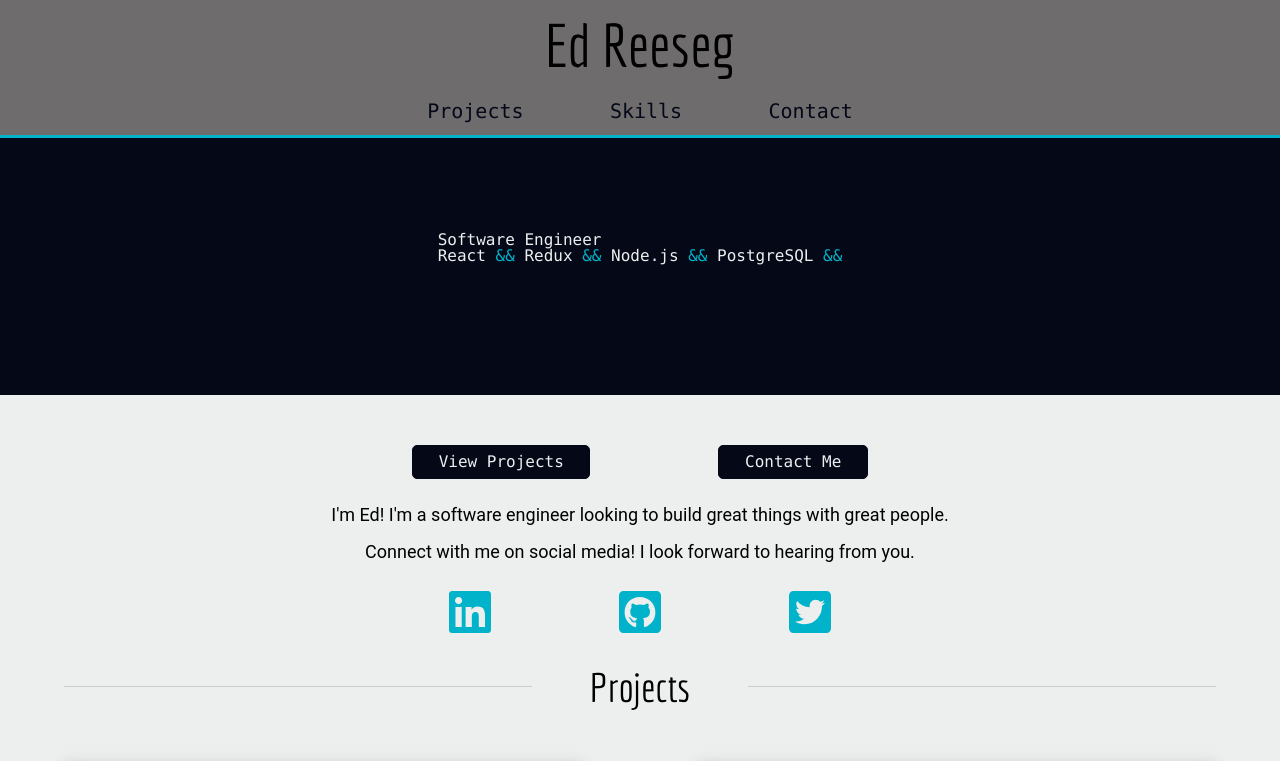
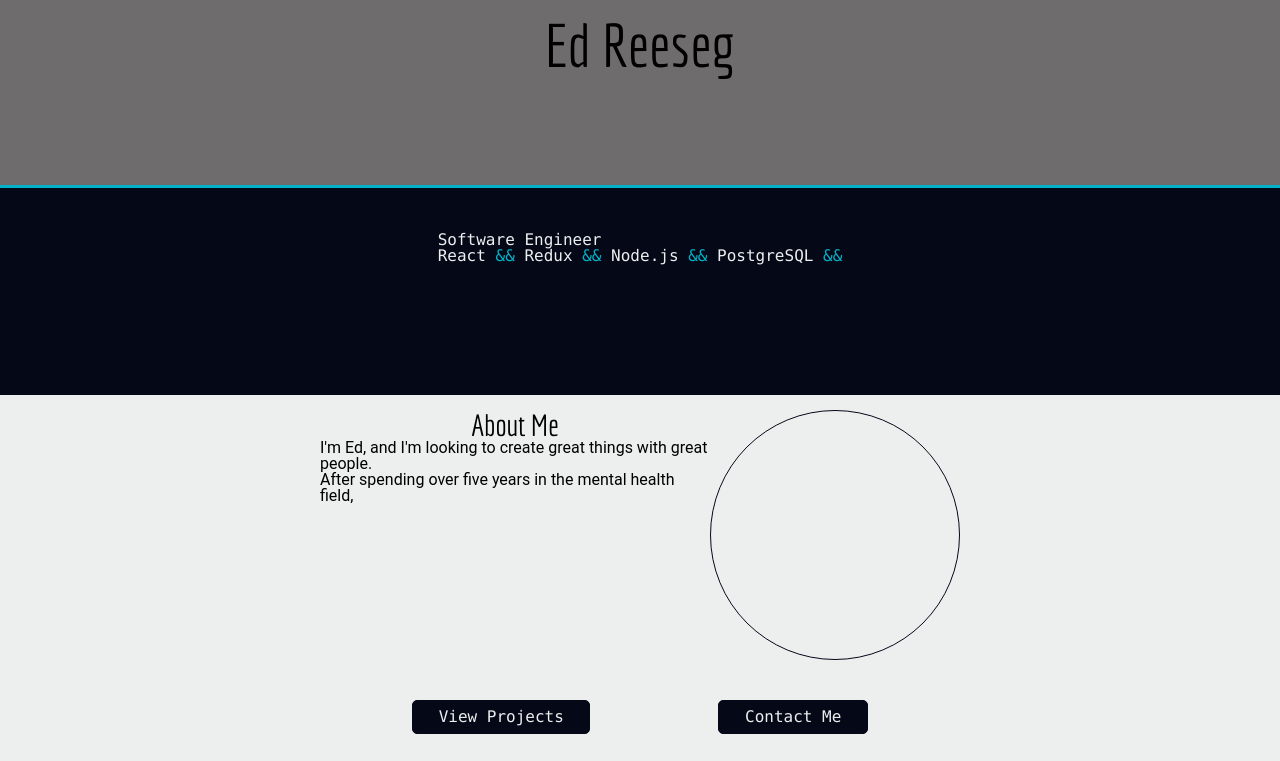
Before and after one commit to edreeseg/edreeseg.com, a React (Create React App) app: page / in a window 1280 px wide. Shown: the top 761 px of the page. Built offline with nearby package versions, Linux system fonts and the light colour scheme; grey boxes are pictures that could not be loaded; a web font is replaced by a local one.

Commit message:
Implementing suggested changes

```diff
--- a/public/index.html
+++ b/public/index.html
@@ -1,5 +1,6 @@
 <!DOCTYPE html>
 <html lang="en">
+
 <head>
   <meta charset="utf-8" />
   <link rel="shortcut icon" href="%PUBLIC_URL%/favicon.ico" />
@@ -7,11 +8,13 @@
   <meta name="theme-color" content="#000000" />
   <link rel="manifest" href="%PUBLIC_URL%/manifest.json" />
   <link rel="stylesheet" href="https://cdnjs.cloudflare.com/ajax/libs/font-awesome/5.10.2/css/all.min.css" />
-    <link href="https://fonts.googleapis.com/css?family=Economica|Geo&display=swap" rel="stylesheet">
+  <link href="https://fonts.googleapis.com/css?family=Economica&display=swap" rel="stylesheet">
   <title>Ed Reeseg</title>
 </head>
+
 <body>
   <noscript>You need to enable JavaScript to run this app.</noscript>
   <div id="root"></div>
 </body>
+
 </html>
--- a/src/components/About/About.scss
+++ b/src/components/About/About.scss
@@ -2,7 +2,7 @@
 @import '../../styles/mixins.scss';
 
 .about-container {
-    margin-top: 50px;
+    margin-top: 15px;
 }
 
 .about-calls-to-action {
@@ -22,39 +22,35 @@
     }
 }
 .about-synopsis {
-    width: 75%;
-    margin: 25px auto;
-    text-align: center;
-    line-height: 2.2rem;
+    display: flex;
+    flex-direction: column;
+    width: 90%;
+    margin: 0 auto;
 
-    p {
-        font-size: 1.8rem;
+    @media #{$desktop}{
+        flex-direction: row;
+        justify-content: center;
+        width: 50%;
+        margin: 0 auto;
+    }
 
-        &:first-child {
-            margin-bottom: 15px;
+    .about-content {
+        display: flex;
+        flex-direction: column;
+        align-items: center;
+        margin-bottom: 40px;
+
+        h2 {
+            font-size: 3rem;
+            font-family: 'Economica', sans-serif;
+        }
+        .img-placeholder {
+            width: 50vw;
+            height: 50vw;
+            max-height: 250px;
+            max-width: 250px;
+            border: 1px solid $dark-accent;
+            border-radius: 50vw;
         }
     }
 }
-.about-social-media {
-    display: flex;
-    justify-content: center;
-
-    a {
-        margin-left: 10%;
-    }
-    a:first-child {
-        margin-left: 0;
-    }
-
-    svg {
-        color: #00b3ca;
-
-        &:hover {
-            color:  rgba(0,179,202, 0.7);
-        }
-        &:active {
-            color: #005965;
-            transform: translateY(2px);
-        }
-    }
-}
--- a/src/components/About/index.js
+++ b/src/components/About/index.js
@@ -1,30 +1,23 @@
 import React from 'react';
 import { Link } from 'react-scroll';
-import { faLinkedin, faGithubSquare, faTwitterSquare } from '@fortawesome/free-brands-svg-icons';
-import { FontAwesomeIcon } from '@fortawesome/react-fontawesome';
 import './About.scss';
 
 function About() {
     return (
         <section className="about-container">
+            <section className="about-synopsis">
+                <div className="about-content">
+                    <h2>About Me</h2>
+                    <p>I'm Ed, and I'm looking to create great things with great people.</p>
+                    <p>After spending over five years in the mental health field,</p>
+                </div>
+                <div className="about-content">
+                    <div className="img-placeholder"></div>
+                </div>
+            </section>
             <section className="about-calls-to-action">
                 <Link to="projects-container" spy={true} smooth={true} offset={window.innerWidth >= 1100 ? -170 : -120} duration={700}>View Projects</Link>
                 <Link to="contact-container" spy={true} smooth={true} offset={-120} duration={700}>Contact Me</Link>
-            </section>
-            <section className="about-synopsis">
-                <p>I'm Ed!  I'm a software engineer looking to build great things with great people.</p>
-                <p>Connect with me on social media!  I look forward to hearing from you.</p>
-            </section>
-            <section className="about-social-media">
-                <a href="https://www.linkedin.com/in/ed-reeseg-30a8b284/" target="_blank" rel="noopener noreferrer">
-                    <FontAwesomeIcon icon={faLinkedin} size="3x" />
-                </a>
-                <a href="https://github.com/edreeseg" target="_blank" rel="noopener noreferrer">
-                    <FontAwesomeIcon icon={faGithubSquare} size="3x" />
-                </a>
-                <a href="https://twitter.com/edreeseg" target="_blank" rel="noopener noreferrer">
-                    <FontAwesomeIcon icon={faTwitterSquare} size="3x" />
-                </a>
             </section>
         </section>
     );
--- a/src/components/Contact/Contact.scss
+++ b/src/components/Contact/Contact.scss
@@ -15,17 +15,26 @@
         line-height: 2.2rem;
     }
     .contact-social-media {
+        display: flex;
+        justify-content: center;
         width: 100%;
-        display: flex;
-        justify-content: space-around;
-        align-items: center;
+        margin: 30px 0;
+        a {
+            margin-left: 15%;
 
-        a {
-            @include btn;
-            margin: 15px 0;
+            &:first-of-type {
+                margin-left: 0;
+            }
+        }
+        svg {
+            color: #00b3ca;
 
-            @media #{$desktop}{
-                margin: 30px 0;
+            &:hover {
+                color:  rgba(0,179,202, 0.7);
+            }
+            &:active {
+                color: #005965;
+                transform: translateY(2px);
             }
         }
     }
--- a/src/components/Contact/index.js
+++ b/src/components/Contact/index.js
@@ -1,4 +1,6 @@
 import React from 'react';
+import { faLinkedin, faGithubSquare, faTwitterSquare } from '@fortawesome/free-brands-svg-icons';
+import { FontAwesomeIcon } from '@fortawesome/react-fontawesome';
 import './Contact.scss';
 
 function Contact() {
@@ -7,9 +9,15 @@ function Contact() {
             <h2>Contact</h2>
             <p>Feel free to get in touch through social media if convenient, I'm always happy to have a conversation!</p>
             <div className="contact-social-media">
-                <a href="https://github.com/edreeseg" target="_blank" rel="noreferrer noopener">GitHub</a>
-                <a href="https://www.linkedin.com/in/ed-reeseg-30a8b284/" target="_blank" rel="noreferrer noopener">LinkedIn</a>
-                <a href="https://twitter.com/edreeseg" target="_blank" rel="noreferrer noopener">Twitter</a>
+                <a href="https://www.linkedin.com/in/ed-reeseg-30a8b284/" target="_blank" rel="noopener noreferrer">
+                    <FontAwesomeIcon icon={faLinkedin} size="3x" />
+                </a>
+                <a href="https://github.com/edreeseg" target="_blank" rel="noopener noreferrer">
+                    <FontAwesomeIcon icon={faGithubSquare} size="3x" />
+                </a>
+                <a href="https://twitter.com/edreeseg" target="_blank" rel="noopener noreferrer">
+                    <FontAwesomeIcon icon={faTwitterSquare} size="3x" />
+                </a>
             </div>
             <p>It may take me a bit longer to notice, but I'm happy to receive an email, too.</p>
             <a href="mailto:edward.reeseg@gmail.com" target="_blank" rel="noreferrer noopener">Email Me</a>
--- a/src/components/Nav/Nav.scss
+++ b/src/components/Nav/Nav.scss
@@ -64,9 +64,13 @@
             height: 50px;
             color: $dark-accent;
             border-top: 2px solid $tertiary-color;
+            transition: 0.2s;
 
             &:hover {
-                border-top: 2px solid $accent-color;
+                color: $base-color;
+            }
+            &:active {
+                color:  $accent-color;
             }
         }
         @media #{$tiny}{
--- a/src/components/Skills/Resume.js
+++ /dev/null
@@ -1,39 +0,0 @@
-import React from 'react';
-import { faFilePdf } from '@fortawesome/free-regular-svg-icons';
-import { FontAwesomeIcon } from '@fortawesome/react-fontawesome';
-
-class Resume extends React.Component {
-    constructor(props) {
-        super(props);
-        this.state = {
-            message: '<--',
-            counter: 0,
-        };
-    }
-    componentDidMount() {
-        setInterval(this.increment, 300);
-    }
-    componentWillUnmount() {
-        clearInterval(this.increment);
-    }
-    increment = () => {
-        console.log();
-        this.setState(prevState => {
-            return {
-                counter: prevState.counter === prevState.message.length ? 0 : prevState.counter + 1,
-            };
-        })
-    }
-    render() {
-        return (
-            <div className="skills-resume">
-                <a href="https://www.docdroid.net/H0W8omn/ed-reeseg-resume.pdf" target="_blank" rel="noreferrer noopener">
-                    <FontAwesomeIcon icon={faFilePdf} size="2x" color="#00b3ca" />
-                    <p>Click Here</p>
-                </a>
-            </div>
-        );
-    }
-}
-
-export default Resume;
--- a/src/components/Skills/SkillIcon.js
+++ b/src/components/Skills/SkillIcon.js
@@ -38,7 +38,7 @@ class SkillIcon extends React.Component {
         const dy = outsideBoundsY ? this.state.dy * -1 : this.state.dy;
         const stuckX = this.state.impactX && outsideBoundsX;
         const stuckY = this.state.impactY && outsideBoundsY;
-        if (this.props.paused){ // Reset icons, but do not move otherwise, when paused
+        if (this.props.paused) { // Reset icons, but do not move otherwise, when paused
             return this.setState(prevState => {
                 return {
                     x: outsideBoundsX ? this.props.width / 2 : prevState.x,
--- a/src/components/Skills/Skills.scss
+++ b/src/components/Skills/Skills.scss
@@ -15,7 +15,7 @@
     @media #{$desktop}{
         width: 50%;
         margin: 0 auto;
-        margin-bottom: 10px;
+        margin-bottom: 20px;
     }
 
     svg {
@@ -38,32 +38,30 @@
         }
     }
 }
-.skills-resume-container {
-    width: 80%;
+.skills-list {
     margin: 0 auto;
-    text-align: center;
-    line-height: 2.2rem;
+    display: flex;
+    flex-wrap: wrap;
+    justify-content: space-between;
+    font-size: 1.8rem;
 
-    p {
-        font-size: 1.8rem;
+    @media #{$desktop}{
+        width: 50%;
     }
-    a {
-        text-decoration: none;
+
+    li {
+        width: 45%;
+        padding: 10px 2%;
+        transform: scale(1, 1);
+        transform-origin: 0% 0%;
+        transition: 0.2s;
+        user-select: none;
+
+        &:hover {
+            background: #e3e6e6;
+            transform: scale(1.1, 1.1);
+            transform-origin: 0% 0%;
+        }
     }
+
 }
-.skills-resume {
-    display: flex;
-    justify-content: center;
-    margin: 30px 0;
-    color: $dark-accent;
-
-    a {
-        @include btn;
-        display: flex;
-        align-items: center;
-    }
-   svg {
-        margin-right: 15%;
-        font-size: 4.5rem;
-    }
-}
```
Also changed, not shown: src/components/Skills/index.js (+5 -9 lines). Lines whose indentation alone changed are shown as unchanged.
